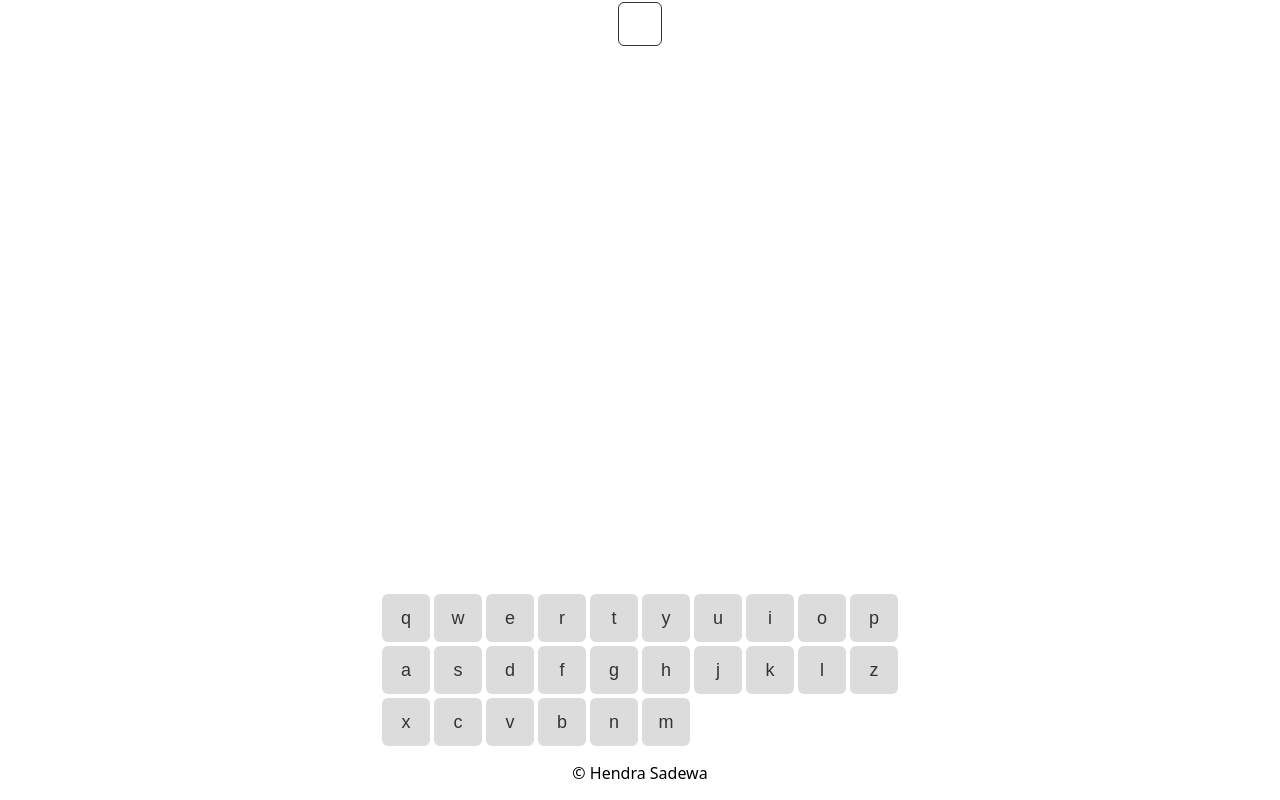
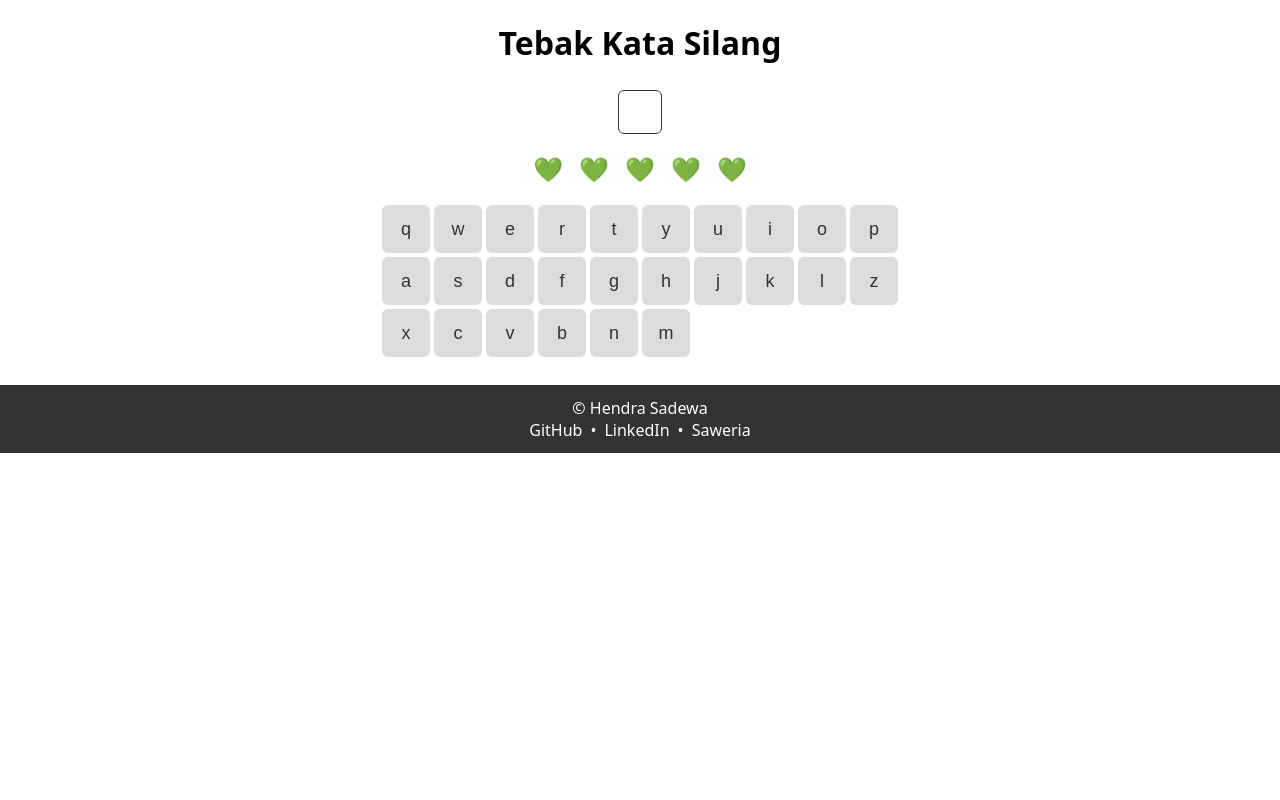
Before and after one commit to hendrasadewa/tebak-kata-silang, a Next.js app: page / in a window 1280 px wide. Built offline with nearby package versions, Linux system fonts and the light colour scheme.

Commit message:
add indicator

```diff
--- /dev/null
+++ b/src/components/Indicators.module.css
@@ -0,0 +1,11 @@
+.container {
+  font-size: 24px;
+  display: flex;
+  align-items: center;
+  justify-content: center;
+  padding: 12px 0;
+}
+
+.container > span {
+  padding: 0 8px;
+}
--- /dev/null
+++ b/src/components/Indicators.tsx
@@ -0,0 +1,27 @@
+import { GameStatus } from '../types/Words';
+import classNames from './Indicators.module.css';
+
+interface Props {
+  chances: number;
+  status: GameStatus;
+}
+
+function Indicators({ chances, status }: Props) {
+  if (status === GameStatus.win) {
+    return <div className={classNames.container}>Anda berhasil</div>;
+  }
+
+  if (status === GameStatus.lose) {
+    return <div className={classNames.container}>Anda kalah</div>;
+  }
+
+  return (
+    <div className={classNames.container}>
+      {[...Array(chances).fill('💚')].map((life, index) => (
+        <span key={`life-${index + 1}`}>{life}</span>
+      ))}
+    </div>
+  );
+}
+
+export default Indicators;
--- a/src/pages/index.tsx
+++ b/src/pages/index.tsx
@@ -1,37 +1,42 @@
 import type { NextPage } from 'next';
-import { useEffect } from 'react';
 
 import Plane from '../components/Plane';
 
 import useGameState from '../hooks/useGameState';
-import { GameStatus } from '../types/Words';
 
 import styles from '../styles/Home.module.css';
 import GameKeyboard from '../components/GameKeyboard';
+import Indicators from '../components/Indicators';
 
 const Home: NextPage = () => {
   const [state, actions] = useGameState();
 
-  useEffect(() => {
-    if (state.status === GameStatus.lose) {
-      alert('Haha you lose');
-    }
-
-    if (state.status === GameStatus.win) {
-      alert('Haha you win');
-    }
-  }, [state.status]);
-
   return (
-    <div className={styles.gameContainer}>
+    <div>
+      <header>
+        <h1 className={styles.title}>Tebak Kata Silang</h1>
+      </header>
+      <main className={styles.gameContainer}>
         <Plane values={state.userAnswer} />
         <div className={styles.controlsContainer}>
+          <Indicators
+            chances={state.incorrectAnswerChances}
+            status={state.status}
+          />
           <GameKeyboard
             characterList={state.keyboard}
             onCharacterClick={actions.onGameKeyboardClick}
           />
-        <p>&copy; Hendra Sadewa</p>
         </div>
+      </main>
+      <footer className={styles.footerContainer}>
+        &copy; Hendra Sadewa
+        <div className={styles.socialLinks}>
+          <a href="https://github.com/hendrasadewa">GitHub</a> &bull;
+          <a href="https://www.linkedin.com/in/hendra-sadewa/">LinkedIn</a> &bull;
+          <a href="https://saweria.co/hare">Saweria</a>
+        </div>
+      </footer>
     </div>
   );
 };
--- a/src/styles/Home.module.css
+++ b/src/styles/Home.module.css
@@ -3,7 +3,7 @@
   align-items: center;
   justify-content: space-between;
   flex-direction: column;
-  min-height: 100vh;
+  margin: 24px 8px;
 }
 
 .controlsContainer {
@@ -12,3 +12,29 @@
   justify-content: space-between;
   flex-direction: column;
 }
+
+.controlsContainer > div {
+  margin: 4px 0;
+}
+
+.title {
+  text-align: center;
+}
+
+.footerContainer {
+  background-color: #333;
+  color: #fefefe;
+  padding: 12px 16px;
+  text-align: center;
+}
+
+.socialLinks {
+  display: flex;
+  align-items: center;
+  justify-content: center;
+}
+
+.socialLinks > a {
+  color: #fefefe;
+  padding: 0 8px;
+}
--- a/src/styles/globals.css
+++ b/src/styles/globals.css
@@ -3,3 +3,7 @@ body {
     Oxygen, Ubuntu, Cantarell, 'Open Sans', 'Helvetica Neue', sans-serif;
     margin: 0px;
 }
+
+a {
+  text-decoration: none;
+}
```
Lines whose indentation alone changed are shown as unchanged.
